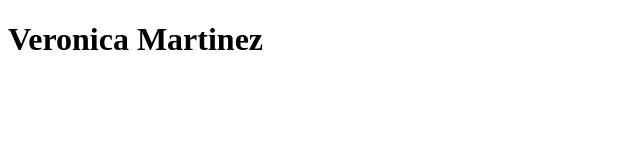
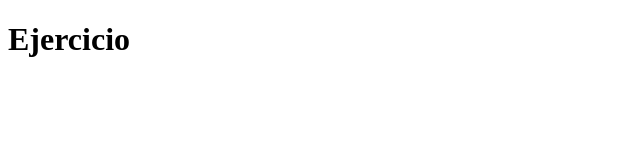
Before and after one commit to veromarcadavid/MongoDB-class, a plain HTML site: page index.html in a window 1280 px wide. Shown: the whole page, without its empty margins (0-640 px from the left). Drawn offline with Linux system fonts and the light colour scheme.

Commit message:
Update index.html

```diff
--- a/index.html
+++ b/index.html
@@ -9,10 +9,11 @@
 
     <link rel="stylesheet" href="styles.css">
     <script>
-        console.log("Mensaje consola")
+        var mensaje = "Mensaje consola";
+        console.log(mensaje);
     </script>
 </head>
 <body>
-  <h1>Veronica Martinez</h1>
+  <h1>Ejercicio</h1>
 </body>
 </html>
```
